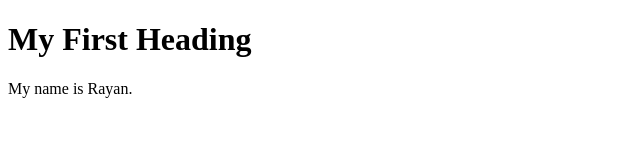
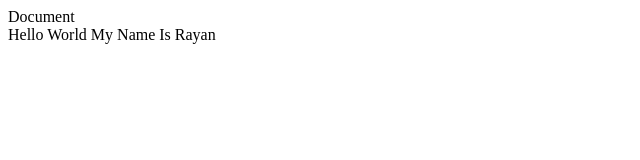
Before and after one commit to RayaMuAlsaedi/Test_Project01, a plain HTML site: page testPage.html in a window 1280 px wide. Shown: the whole page, without its empty margins (0-640 px from the left). Drawn offline with Linux system fonts and the light colour scheme.

Commit message:
Wrote 1st video's code

```diff
--- a/testPage.html
+++ b/testPage.html
@@ -1,9 +1,12 @@
- <!DOCTYPE html>
-<html>
-<body>
-
-<h1>My First Heading</h1>
-<p>My name is Rayan.</p>
-
-</body>
+<!DOCTYPE   html>
+<html lang="en">
+    <head>
+        <meta charset="UTF-8"/>
+        <meta name="Viewport" content="Width=device-width, initial-scale=1.0"/>
+        <titlw>Document</titlw>
+        <link rel="stylesheet" href="main.css"/>
+    </head>
+    <body>
+        <div class="div"> Hello World My Name Is Rayan</div>
+    </body>
 </html>
```
